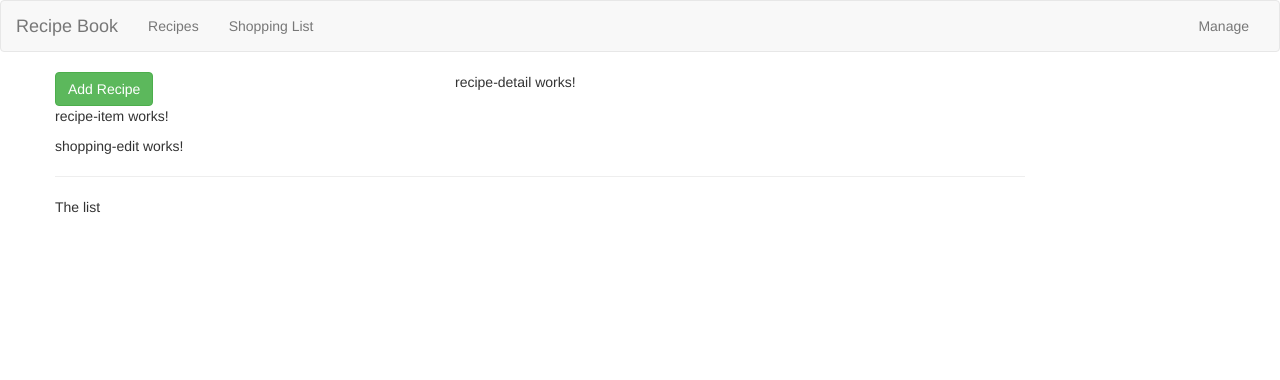
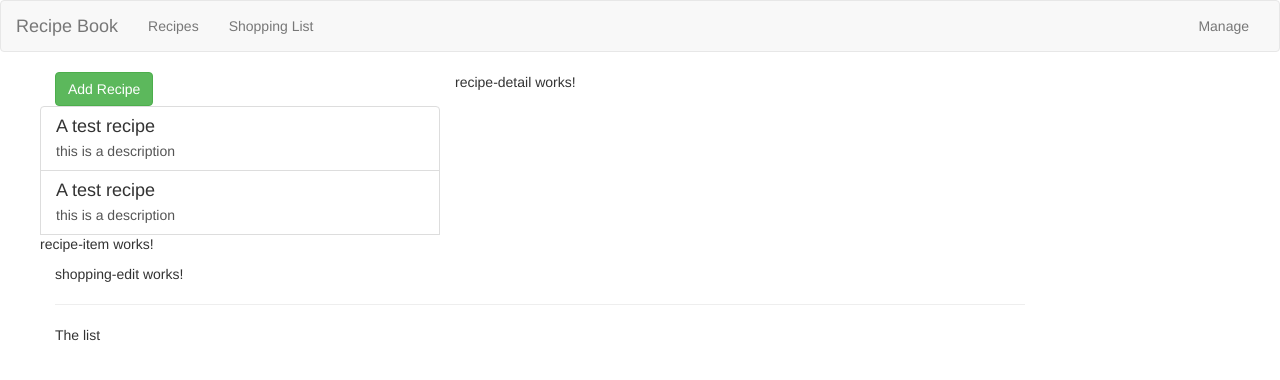
Before and after one commit to suraj200981/RecipesApp---AngularJS, an Angular app: page / in a window 1280 px wide. Shown: the top 380 px of the page. Built offline with nearby package versions, Linux system fonts and the light colour scheme.

Commit message:
recipes are now looping from recipe model

```diff
--- a/src/app/app.component.html
+++ b/src/app/app.component.html
@@ -4,6 +4,7 @@
         <div class="col-sx-12">
             <app-recipes></app-recipes>
             <app-shopping-list></app-shopping-list>
+
         </div>
     </div>
 </div>
--- a/src/app/recipes/recipe-list/recipe-list.component.html
+++ b/src/app/recipes/recipe-list/recipe-list.component.html
@@ -1,6 +1,20 @@
 <div class="row">
 <div class="col-xs-12">
-    <button class="btn btn-success" >Add Recipe</button>
+    <button class="btn btn-success">Add Recipe</button>
+</div>
+<div class="row">
+    <div class="col-xs-12">
+        <a href="#" class="list-group-item clearfix"
+        *ngFor="let recipe of recipes">
+            <div class="pull-left">
+                <h4 class="list-group-item-heading">{{recipe.name}}</h4>
+                <p class="list-group-item-text">{{recipe.description}}</p>
+            </div>
+            <span class="pull-right">
+                <img src="" alt="" class="img-responsive" style="max-height:50px;"/>
+            </span>
+        </a>
+        <app-recipe-item></app-recipe-item>
+    </div>
 </div>
 </div>
-<app-recipe-item></app-recipe-item>
--- a/src/app/recipes/recipe-list/recipe-list.component.ts
+++ b/src/app/recipes/recipe-list/recipe-list.component.ts
@@ -10,7 +10,9 @@
 
 
   recipes: Recipe[] =[
+    new Recipe("A test recipe", "this is a description", "https://i2.wp.com/www.downshiftology.com/wp-content/uploads/2018/12/Shakshuka-19.jpg" ),
     new Recipe("A test recipe", "this is a description", "https://i2.wp.com/www.downshiftology.com/wp-content/uploads/2018/12/Shakshuka-19.jpg" )
+
   ]
 
   constructor() { }
```
